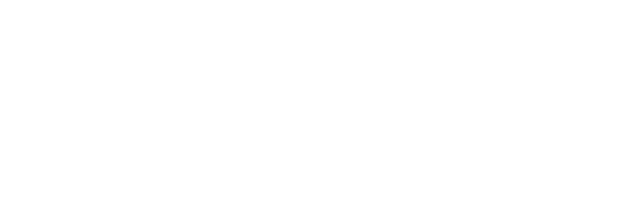
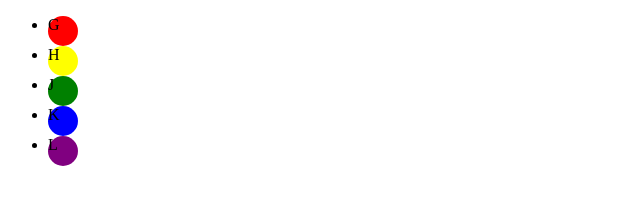
Before and after one commit to bjorobinson/Sparta-core-project-one, a plain HTML site: page POCPs/index.html in a window 1280 px wide. Shown: the whole page, without its empty margins (0-640 px from the left). Drawn offline with nearby package versions, Linux system fonts and the light colour scheme.

Commit message:
Added coloured buttons. One of these colours turns transparent when an accepted key is pushed, and returns to default colour when key is lifted

```diff
--- a/POCPs/app.js
+++ b/POCPs/app.js
@@ -32,6 +32,7 @@ $(document).keydown(function(event){
     keys[event.which] = true; //keys[event.which] adds the key pressed to array keys
     printKeys();
     showImg();
+    addPushed();
   }
 });
 
@@ -39,6 +40,7 @@ $(document).keyup(function(event){
     delete keys[event.which];
     printKeys();
     hideImg();
+    removePushed();
 });
 
 function printKeys() {
@@ -60,3 +62,11 @@ function hideImg(){
 function showImg(){
   $("#imgdemo").show();
 }
+
+function addPushed(){
+  $("#red").addClass("pushed");
+}
+
+function removePushed(){
+  $("#red").removeClass("pushed");
+}
--- a/POCPs/css/style.css
+++ b/POCPs/css/style.css
@@ -0,0 +1,29 @@
+.note{
+  width:30px;
+  height:30px;
+  border-radius: 50%;
+}
+
+.pushed{
+  opacity: 0.5;
+}
+
+#red{
+  background: red;
+}
+
+#yellow{
+  background: yellow;
+}
+
+#green{
+  background: green;
+}
+
+#blue{
+  background: blue;
+}
+
+#purple{
+  background: purple;
+}
--- a/POCPs/index.html
+++ b/POCPs/index.html
@@ -12,5 +12,12 @@
   <body>
     <div id = "demo"></div>
     <img id = "imgdemo" src="../images/SpartaLogo.png" alt="">
+    <ul>
+      <li id="red" class="note">G</li>
+      <li id="yellow" class="note">H</li>
+      <li id="green" class="note">J</li>
+      <li id="blue" class="note">K</li>
+      <li id="purple" class="note">L</li>
+    </ul>
   </body>
 </html>
```
